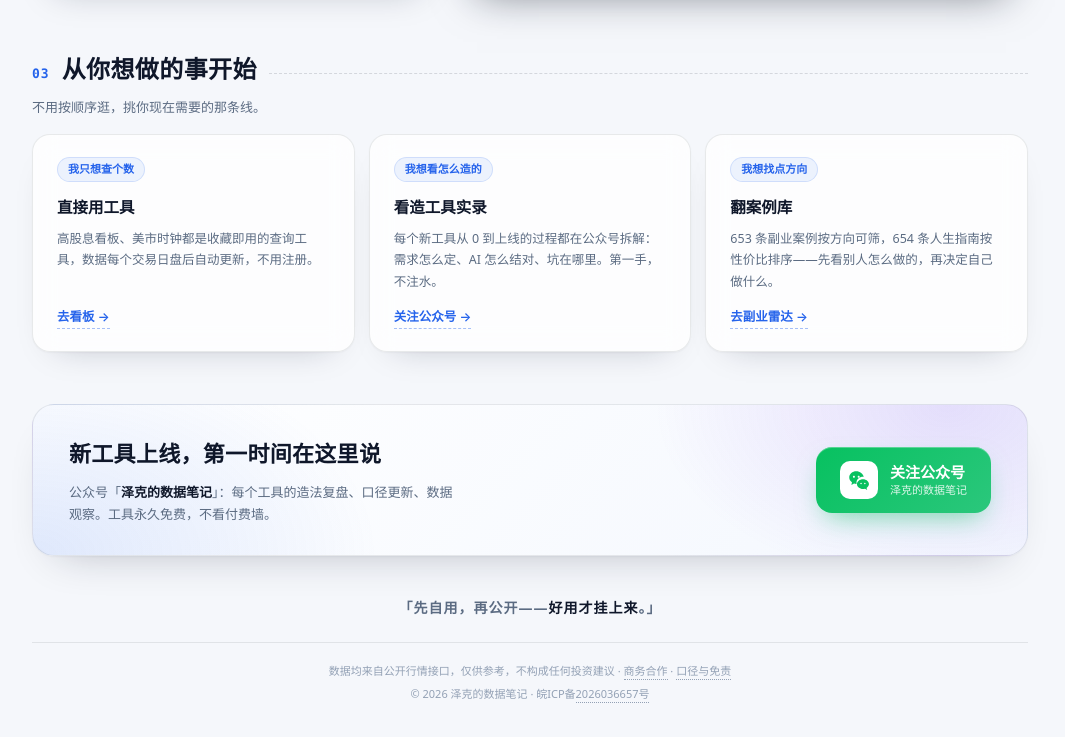
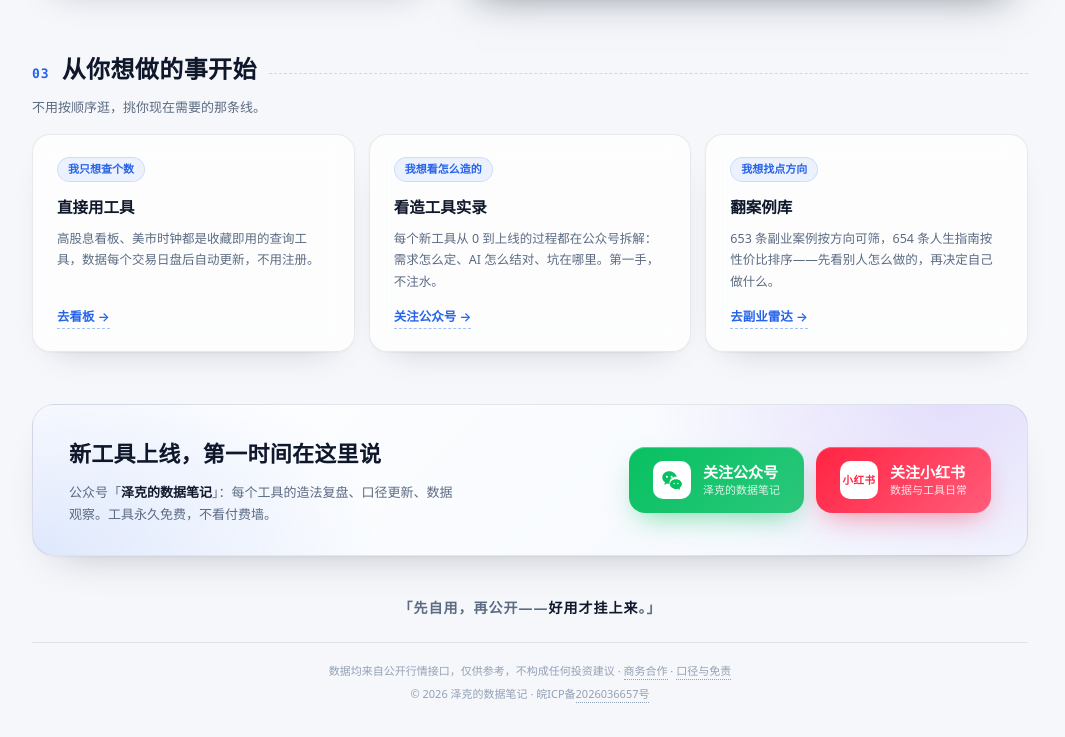
Before and after one commit to zezhangNo1/dividend-board, a plain HTML site: page portal.html in a window 1280 px wide. Shown: the part 1769-2506 px from the top of the page, without its empty margins (110-1175 px from the left). Drawn offline with Linux system fonts and the light colour scheme.

Commit message:
门户 v2 补回小红书关注按钮：关注区双按钮（公众号+小红书红渐变），链接走 follow.js 配置

```diff
--- a/portal.html
+++ b/portal.html
@@ -303,6 +303,13 @@
     width:38px;height:38px;border-radius:10px;background:#fff;display:grid;place-items:center;flex:none;
   }
   .pb-fb-btn .wxlogo svg{width:26px;height:26px;display:block}
+  .pb-fb-btns{display:flex;gap:12px;flex-wrap:wrap}
+  .pb-fb-xhs{
+    background:linear-gradient(135deg,#FF2442 0%,#FF5C7A 100%);
+    box-shadow:0 12px 28px -10px rgba(255,36,66,.5), inset 0 1px 0 rgba(255,255,255,.25);
+  }
+  .pb-fb-xhs:hover{box-shadow:0 16px 34px -10px rgba(255,36,66,.6), inset 0 1px 0 rgba(255,255,255,.25)}
+  .pb-xhs-mark{color:#FF2442;font-weight:800;font-size:10.5px;letter-spacing:.5px}
   .pb-fb-btn span{display:flex;flex-direction:column;line-height:1.35;text-align:left}
   .pb-fb-btn span em{font-style:normal;font-size:11px;opacity:.85;font-weight:400}
 
@@ -649,12 +656,18 @@
       <h2>新工具上线，第一时间在这里说</h2>
       <p class="pb-fb-p">公众号「<b>泽克的数据笔记</b>」：每个工具的造法复盘、口径更新、数据观察。工具永久免费，不看付费墙。</p>
     </div>
+    <div class="pb-fb-btns">
       <a class="pb-fb-btn" href="#" data-follow="gzh" style="display:none">
         <span class="wxlogo">
           <svg viewBox="0 0 24 24" aria-hidden="true"><path fill="#07C160" d="M9.5 4C5.9 4 3 6.5 3 9.6c0 1.8 1 3.4 2.5 4.4L5 16.5l2.4-1.2c.7.2 1.4.3 2.1.3.1 0 .2 0 .3-.1-.1-.4-.1-.8-.1-1.2 0-2.9 2.7-5.2 6-5.2.2 0 .5.0.7.1C15.8 6.4 12.9 4 9.5 4zM7.3 8.1c.5 0 .9.4.9.9s-.4.9-.9.9-.9-.4-.9-.9.4-.9.9-.9zm4.4 0c.5 0 .9.4.9.9s-.4.9-.9.9-.9-.4-.9-.9.4-.9.9-.9zm4 3.1c-3.1 0-5.6 2.1-5.6 4.6s2.5 4.6 5.6 4.6c.6 0 1.2-.1 1.8-.3l2.1 1.1-.6-1.9c1.4-.9 2.2-2.1 2.2-3.5 0-2.5-2.5-4.6-5.5-4.6zm-1.8 3.3c.4 0 .7.3.7.7s-.3.7-.7.7-.7-.3-.7-.7.3-.7.7-.7zm3.5 0c.4 0 .7.3.7.7s-.3.7-.7.7-.7-.3-.7-.7.3-.7.7-.7z"/></svg>
         </span>
         <span>关注公众号<em>泽克的数据笔记</em></span>
       </a>
+      <a class="pb-fb-btn pb-fb-xhs" href="#" data-follow="xhs" style="display:none">
+        <span class="wxlogo"><span class="pb-xhs-mark">小红书</span></span>
+        <span>关注小红书<em>数据与工具日常</em></span>
+      </a>
+    </div>
   </section>
 
   <p class="pb-motto">「先自用，再公开——<b>好用才挂上来</b>。」</p>
```
Lines whose indentation alone changed are shown as unchanged.
